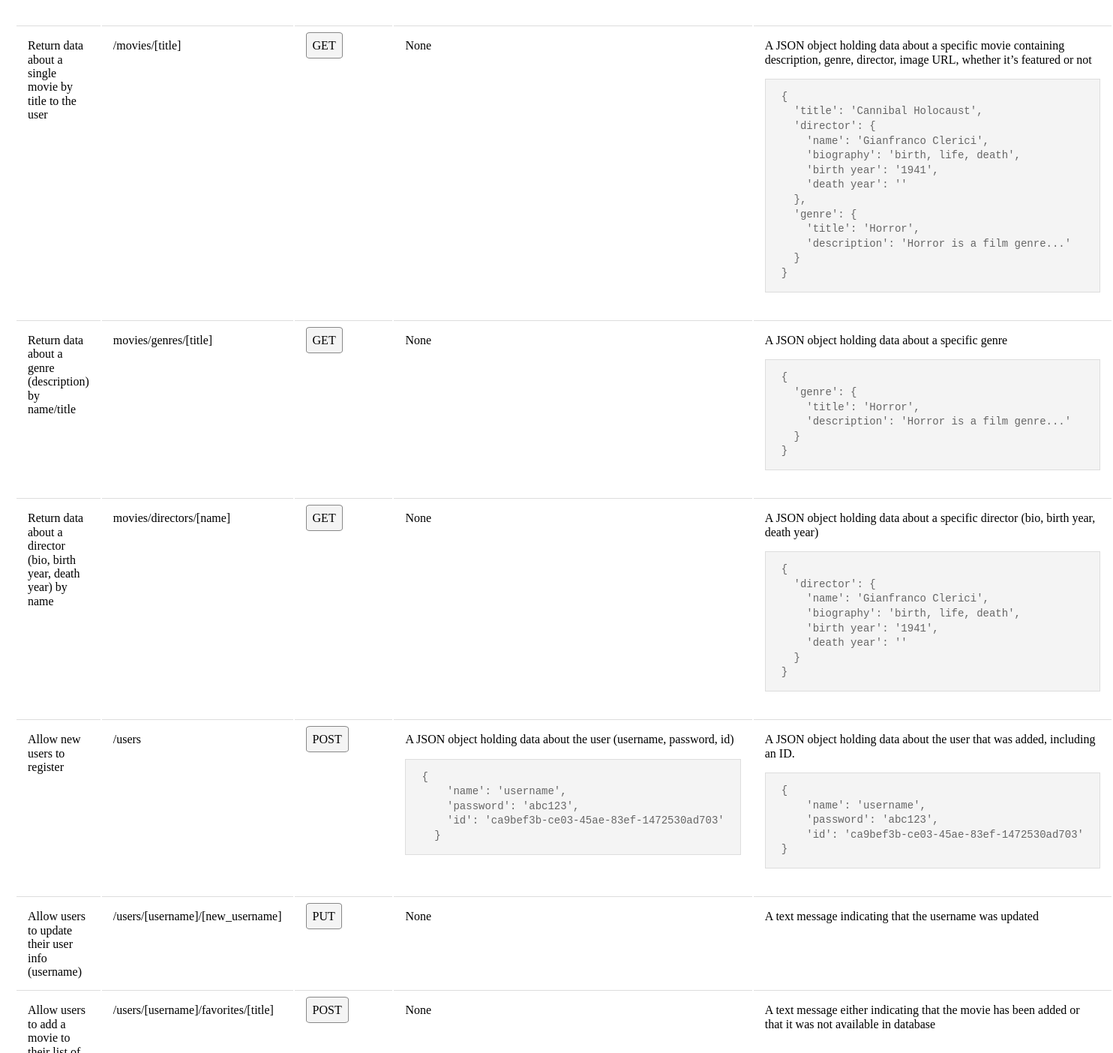
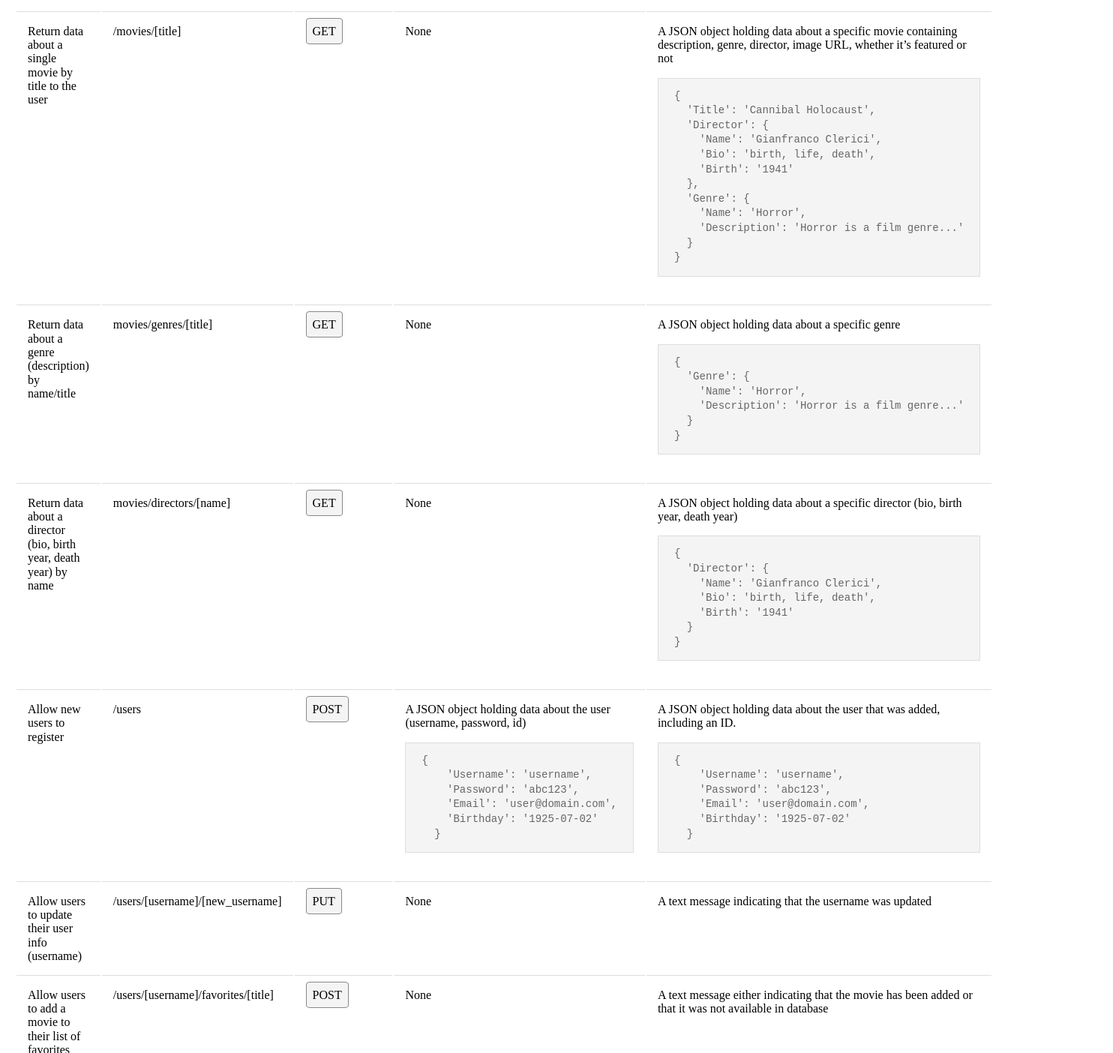
Before and after one commit to lxnhard/movie_api, a website: page public/documentation.html in a window 1280 px wide. Shown: the part 620-2024 px from the top of the page at 75% size, 1484 px wide, since content can reach past the window. Drawn offline with nearby package versions, Linux system fonts and the light colour scheme.

Commit message:
update documentation

```diff
--- a/public/documentation.html
+++ b/public/documentation.html
@@ -35,20 +35,19 @@
         <td>A JSON object holding data about all movies
           <pre><code class="example">{
   {
-  'title': 'Cannibal Holocaust',
-  'director': {
-    'name': 'Gianfranco Clerici',
-    'biography': 'birth, life, death',
-    'birth year': '1941',
-    'death year': ''
+  'Title': 'Cannibal Holocaust',
+  'Director': {
+    'Name': 'Gianfranco Clerici',
+    'Bio': 'birth, life, death',
+    'Birth': '1941'
   },
-  'genre': {
-    'title': 'Horror',
-    'description': 'Horror is a film genre...'
+  'Genre': {
+    'Name': 'Horror',
+    'Description': 'Horror is a film genre...'
   }
 },
 {
-  'title': ...
+  'Title': ...
 }</code></pre>
         </td>
       </tr>
@@ -59,16 +58,15 @@
         <td>None</td>
         <td>A JSON object holding data about a specific movie containing description, genre, director, image URL, whether it’s featured or not
           <pre><code class="example">{
-  'title': 'Cannibal Holocaust',
-  'director': {
-    'name': 'Gianfranco Clerici',
-    'biography': 'birth, life, death',
-    'birth year': '1941',
-    'death year': ''
+  'Title': 'Cannibal Holocaust',
+  'Director': {
+    'Name': 'Gianfranco Clerici',
+    'Bio': 'birth, life, death',
+    'Birth': '1941'
   },
-  'genre': {
-    'title': 'Horror',
-    'description': 'Horror is a film genre...'
+  'Genre': {
+    'Name': 'Horror',
+    'Description': 'Horror is a film genre...'
   }
 }</code></pre>
         </td>
@@ -80,9 +78,9 @@
         <td>None</td>
         <td>A JSON object holding data about a specific genre
           <pre><code class="example">{
-  'genre': {
-    'title': 'Horror',
-    'description': 'Horror is a film genre...'
+  'Genre': {
+    'Name': 'Horror',
+    'Description': 'Horror is a film genre...'
   }
 }</code></pre>
         </td>
@@ -94,11 +92,10 @@
         <td>None</td>
         <td>A JSON object holding data about a specific director (bio, birth year, death year)
           <pre><code class="example">{
-  'director': {
-    'name': 'Gianfranco Clerici',
-    'biography': 'birth, life, death',
-    'birth year': '1941',
-    'death year': ''
+  'Director': {
+    'Name': 'Gianfranco Clerici',
+    'Bio': 'birth, life, death',
+    'Birth': '1941'
   }
 }</code></pre>
         </td>
@@ -109,17 +106,19 @@
         <td><span class="method">POST</span></td>
         <td>A JSON object holding data about the user (username, password, id)
           <pre><code class="example">{
-    'name': 'username',
-    'password': 'abc123',
-    'id': 'ca9bef3b-ce03-45ae-83ef-1472530ad703'
+    'Username': 'username',
+    'Password': 'abc123',
+    'Email': 'user@domain.com',
+    'Birthday': '1925-07-02'
   }</code></pre>
         </td>
         <td>A JSON object holding data about the user that was added, including an ID.
           <pre><code class="example">{
-    'name': 'username',
-    'password': 'abc123',
-    'id': 'ca9bef3b-ce03-45ae-83ef-1472530ad703'
-}</code></pre>
+    'Username': 'username',
+    'Password': 'abc123',
+    'Email': 'user@domain.com',
+    'Birthday': '1925-07-02'
+  }</code></pre>
         </td>
       </tr>
       <tr>
```
